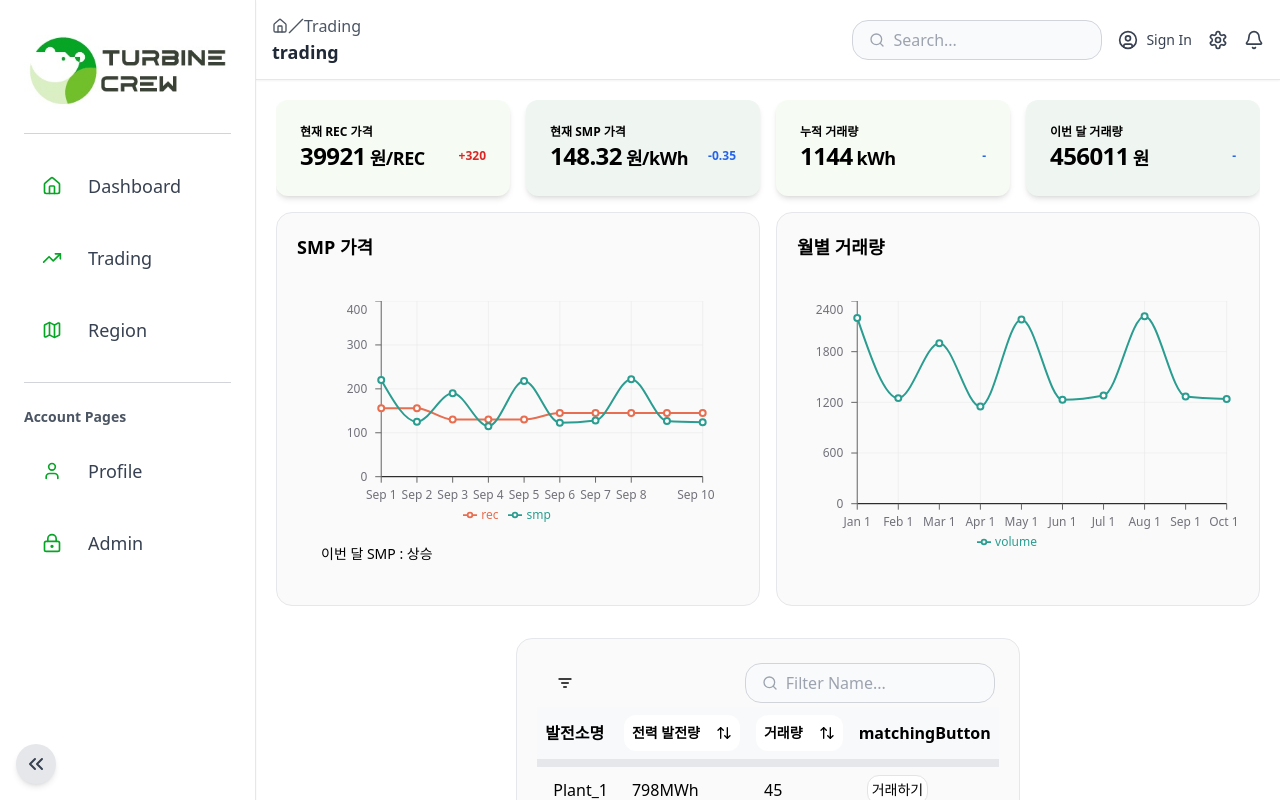
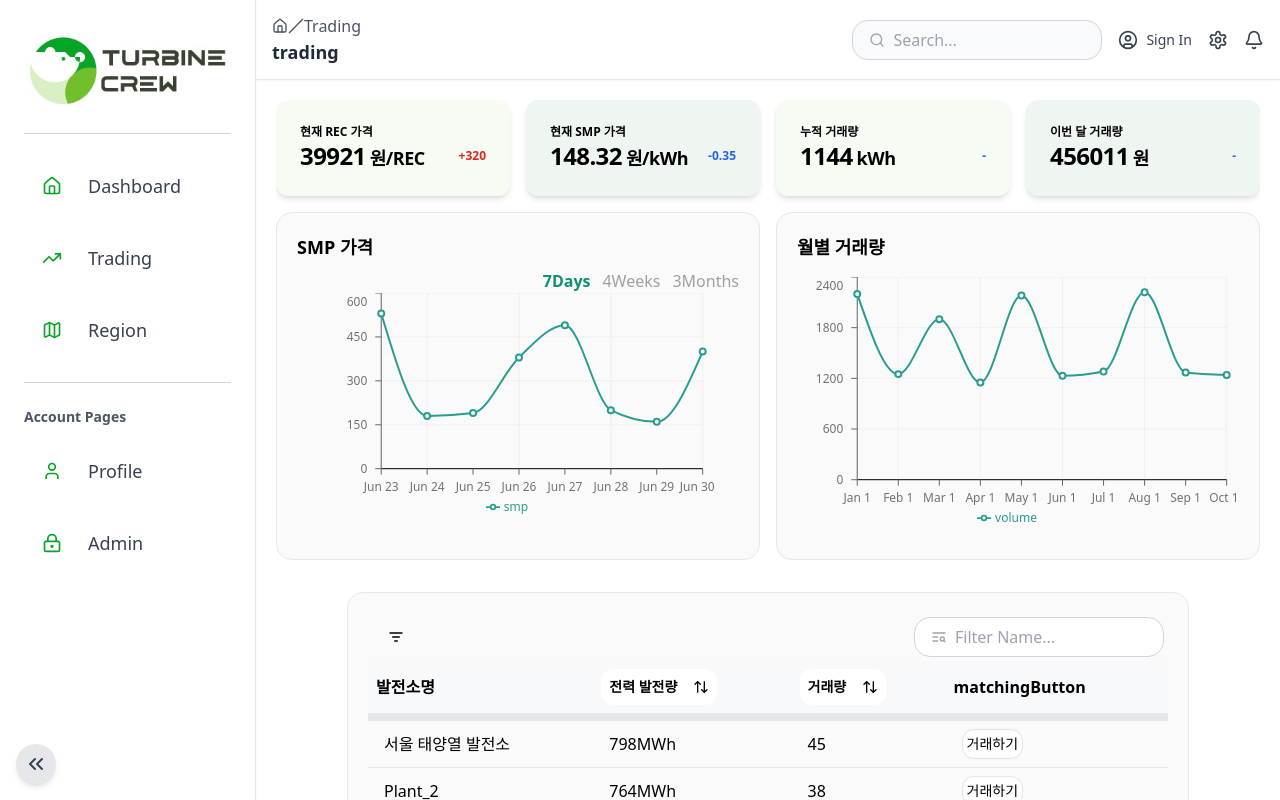
Before and after one commit to turbinecrew/turbin_electrical, a Next.js app: page /trading in a window 1280 px wide. Shown: the top 800 px of the page. Built offline with nearby package versions, Linux system fonts and the light colour scheme.

Commit message:
🎨 : smp 차트 디자인

```diff
--- a/src/app/(main)/trading/page.tsx
+++ b/src/app/(main)/trading/page.tsx
@@ -72,12 +72,12 @@ export default function Trading() {
 					</div>
 					<div className="grid grid-cols-2 gap-4">
 						<TitleCard title="SMP 가격">
-							<div className="pt-10">
+							<div className="pt-2">
 								<LineComponent />
 							</div>
 						</TitleCard>
 						<TitleCard title="월별 거래량">
-							<div className="pt-10">
+							<div className="pt-4">
 								<VolumeChart />
 							</div>
 						</TitleCard>
--- a/src/features/realtime/components/chart/SMP-REC-line-chart/index.tsx
+++ b/src/features/realtime/components/chart/SMP-REC-line-chart/index.tsx
@@ -21,17 +21,55 @@ import {
 
 import { getChartConfig } from "./data"
 import { chartData } from "./mock"
+import React from "react"
+import Button from "@/common/components/button"
 
 export function LineComponent() {
 	const chartConfig = getChartConfig()
+	const [timeRange, setTimeRange] = React.useState("7d")
+
+	const filteredData = chartData.filter((item) => {
+		const date = new Date(item.date)
+		const referenceDate = new Date("2024-06-30")
+		let daysToSubtract = 90
+		if (timeRange === "30d") {
+			daysToSubtract = 30
+		} else if (timeRange === "7d") {
+			daysToSubtract = 7
+		}
+		const startDate = new Date(referenceDate)
+		startDate.setDate(startDate.getDate() - daysToSubtract)
+		return date >= startDate
+	})
+
+	const timeRangeOptions = [
+		{ value: "7d", label: "7Days" },
+		{ value: "30d", label: "4Weeks" },
+		{ value: "90d", label: "3Months" },
+	]
 
 	return (
 		<div>
+			<div className="flex items-center justify-end gap-3">
+				{timeRangeOptions.map((option) => (
+					<button
+						key={option.value}
+						className={`${
+							timeRange === option.value
+								? "font-bold text-[#0D9172]"
+								: "font-thin text-[#9FA0A0]"
+						}`}
+						onClick={() => setTimeRange(option.value)}
+					>
+						{option.label}
+					</button>
+				))}
+			</div>
 			<CardContent>
 				<ChartContainer config={chartConfig}>
 					<LineChart
 						accessibilityLayer
-						data={chartData}
+						data={filteredData}
 						margin={{
 							left: 0,
 							right: 12,
@@ -51,19 +89,9 @@ export function LineComponent() {
 								})
 							}}
 						/>
-						<YAxis
-							tickLine={true}
-							axisLine={true}
-							tickMargin={8}
-							ticks={[0, 100, 200, 300, 400]}
-						/>
+						<YAxis tickLine={true} axisLine={true} tickMargin={8} />
 						<ChartTooltip cursor={false} content={<ChartTooltipContent />} />
-						<Line
-							dataKey="rec"
-							type="monotone"
-							stroke="var(--color-rec)"
-							strokeWidth={2}
-						/>
+
 						<Line
 							dataKey="smp"
 							type="monotone"
@@ -76,15 +104,13 @@ export function LineComponent() {
 					</LineChart>
 				</ChartContainer>
 			</CardContent>
-			<CardFooter>
+			{/* <CardFooter>
 				<div className="flex w-full items-start gap-2 text-sm">
 					<div className="grid gap-2">
-						<div className="flex items-center gap-2 font-medium leading-none">
-							이번 달 SMP : 상승
-						</div>
+						<div className="flex items-center gap-2 font-medium leading-none"></div>
 					</div>
 				</div>
-			</CardFooter>
+			</CardFooter> */}
 		</div>
 	)
 }
--- a/src/features/realtime/components/chart/SMP-REC-line-chart/mock.ts
+++ b/src/features/realtime/components/chart/SMP-REC-line-chart/mock.ts
@@ -1,12 +1,93 @@
 export const chartData = [
-	{ date: "2024-09-01", smp: 220, rec: 156 },
-	{ date: "2024-09-02", smp: 125, rec: 156 },
-	{ date: "2024-09-03", smp: 190, rec: 130 },
-	{ date: "2024-09-04", smp: 115, rec: 130 },
-	{ date: "2024-09-05", smp: 218, rec: 130 },
-	{ date: "2024-09-06", smp: 123, rec: 145 },
-	{ date: "2024-09-07", smp: 128, rec: 145 },
-	{ date: "2024-09-08", smp: 222, rec: 145 },
-	{ date: "2024-09-09", smp: 127, rec: 145 },
-	{ date: "2024-09-10", smp: 124, rec: 145 },
+	{ date: "2024-04-01", smp: 150 },
+	{ date: "2024-04-02", smp: 180 },
+	{ date: "2024-04-03", smp: 120 },
+	{ date: "2024-04-04", smp: 260 },
+	{ date: "2024-04-05", smp: 290 },
+	{ date: "2024-04-06", smp: 340 },
+	{ date: "2024-04-07", smp: 180 },
+	{ date: "2024-04-08", smp: 320 },
+	{ date: "2024-04-09", smp: 110 },
+	{ date: "2024-04-10", smp: 190 },
+	{ date: "2024-04-11", smp: 350 },
+	{ date: "2024-04-12", smp: 210 },
+	{ date: "2024-04-13", smp: 380 },
+	{ date: "2024-04-14", smp: 220 },
+	{ date: "2024-04-15", smp: 170 },
+	{ date: "2024-04-16", smp: 190 },
+	{ date: "2024-04-17", smp: 360 },
+	{ date: "2024-04-18", smp: 410 },
+	{ date: "2024-04-19", smp: 180 },
+	{ date: "2024-04-20", smp: 150 },
+	{ date: "2024-04-21", smp: 200 },
+	{ date: "2024-04-22", smp: 170 },
+	{ date: "2024-04-23", smp: 230 },
+	{ date: "2024-04-24", smp: 290 },
+	{ date: "2024-04-25", smp: 250 },
+	{ date: "2024-04-26", smp: 130 },
+	{ date: "2024-04-27", smp: 420 },
+	{ date: "2024-04-28", smp: 180 },
+	{ date: "2024-04-29", smp: 240 },
+	{ date: "2024-04-30", smp: 380 },
+	{ date: "2024-05-01", smp: 220 },
+	{ date: "2024-05-02", smp: 310 },
+	{ date: "2024-05-03", smp: 190 },
+	{ date: "2024-05-04", smp: 420 },
+	{ date: "2024-05-05", smp: 390 },
+	{ date: "2024-05-06", smp: 520 },
+	{ date: "2024-05-07", smp: 300 },
+	{ date: "2024-05-08", smp: 210 },
+	{ date: "2024-05-09", smp: 180 },
+	{ date: "2024-05-10", smp: 330 },
+	{ date: "2024-05-11", smp: 270 },
+	{ date: "2024-05-12", smp: 240 },
+	{ date: "2024-05-13", smp: 160 },
+	{ date: "2024-05-14", smp: 490 },
+	{ date: "2024-05-15", smp: 380 },
+	{ date: "2024-05-16", smp: 400 },
+	{ date: "2024-05-17", smp: 420 },
+	{ date: "2024-05-18", smp: 350 },
+	{ date: "2024-05-19", smp: 180 },
+	{ date: "2024-05-20", smp: 230 },
+	{ date: "2024-05-21", smp: 140 },
+	{ date: "2024-05-22", smp: 120 },
+	{ date: "2024-05-23", smp: 290 },
+	{ date: "2024-05-24", smp: 220 },
+	{ date: "2024-05-25", smp: 250 },
+	{ date: "2024-05-26", smp: 170 },
+	{ date: "2024-05-27", smp: 460 },
+	{ date: "2024-05-28", smp: 190 },
+	{ date: "2024-05-29", smp: 130 },
+	{ date: "2024-05-30", smp: 280 },
+	{ date: "2024-05-31", smp: 230 },
+	{ date: "2024-06-01", smp: 200 },
+	{ date: "2024-06-02", smp: 410 },
+	{ date: "2024-06-03", smp: 160 },
+	{ date: "2024-06-04", smp: 380 },
+	{ date: "2024-06-05", smp: 140 },
+	{ date: "2024-06-06", smp: 250 },
+	{ date: "2024-06-07", smp: 370 },
+	{ date: "2024-06-08", smp: 320 },
+	{ date: "2024-06-09", smp: 480 },
+	{ date: "2024-06-10", smp: 200 },
+	{ date: "2024-06-11", smp: 150 },
+	{ date: "2024-06-12", smp: 420 },
+	{ date: "2024-06-13", smp: 130 },
+	{ date: "2024-06-14", smp: 380 },
+	{ date: "2024-06-15", smp: 350 },
+	{ date: "2024-06-16", smp: 310 },
+	{ date: "2024-06-17", smp: 520 },
+	{ date: "2024-06-18", smp: 170 },
+	{ date: "2024-06-19", smp: 290 },
+	{ date: "2024-06-20", smp: 450 },
+	{ date: "2024-06-21", smp: 210 },
+	{ date: "2024-06-22", smp: 270 },
+	{ date: "2024-06-23", smp: 530 },
+	{ date: "2024-06-24", smp: 180 },
+	{ date: "2024-06-25", smp: 190 },
+	{ date: "2024-06-26", smp: 380 },
+	{ date: "2024-06-27", smp: 490 },
+	{ date: "2024-06-28", smp: 200 },
+	{ date: "2024-06-29", smp: 160 },
+	{ date: "2024-06-30", smp: 400 },
 ]
--- a/src/features/realtime/components/realtime-trading-table/Tcolumn.tsx
+++ b/src/features/realtime/components/realtime-trading-table/Tcolumn.tsx
@@ -54,10 +54,6 @@ export const columns: ColumnDef<TradingTablePT>[] = [
 	{
 		accessorKey: "matchingButton",
 		header: "matchingButton",
-		cell: (params) => (
-			<strong>
-				<Button>거래하기</Button>
-			</strong>
-		),
+		cell: (params) => <Button>거래하기</Button>,
 	},
 ]
--- a/src/features/realtime/components/realtime-trading-table/data-table.tsx
+++ b/src/features/realtime/components/realtime-trading-table/data-table.tsx
@@ -1,6 +1,5 @@
 "use client"
 import {
-	createColumnHelper,
 	SortingState,
 	getCoreRowModel,
 	getSortedRowModel,
@@ -9,19 +8,18 @@ import {
 	flexRender,
 } from "@tanstack/react-table"
 import React, { useState } from "react"
-// Define your row shape
 
 import Button from "@/common/components/button"
 import { ColumnDef } from "@tanstack/react-table"
-import { ArrowUpDown, ChevronDown, ListFilter, Search } from "lucide-react"
+import { ChevronDown, ListFilter, TextSearch } from "lucide-react"
 import { TradingTablePT } from "./Tcolumn"
-type props = {
+type TradingTableComponentPT = {
 	columns: ColumnDef<TradingTablePT>[]
 	data: TradingTablePT[]
 }
-export function TradingTable({ columns, data }: props) {
+export function TradingTable({ columns, data }: TradingTableComponentPT) {
 	const [sorting, setSorting] = React.useState<SortingState>([])
-	const [isCheck, setCheck] = useState(false)
+	const [isToggle, setToggle] = useState(false)
 
 	const table = useReactTable({
 		columns,
@@ -37,29 +35,31 @@ export function TradingTable({ columns, data }: props) {
 	})
 
 	return (
-		<div className="w-full">
+		<div className="w-[800px]">
 			<div className="m-1 flex justify-between">
 				<div className="ml-4 flex items-center justify-start">
 					<button
 						onClick={() => {
-							// setCheck로 state값을 변경해주자.
-							// e로 상태값을 받아왔다. 클릭시 상태값은 !상태값이므로 값이 반전된다 false -> true
-							setCheck((e) => !e)
+							setToggle((e) => !e)
 						}}
+						className="transition duration-300"
 					>
-						{isCheck ? (
-							<div className="">
-								<ListFilter color="#6e6e6e" size={16} />
-							</div>
+						{isToggle ? (
+							<ListFilter color="#6e6e6e" size={16} />
 						) : (
 							<ListFilter size={16} />
 						)}
 					</button>
-					{isCheck && <ChevronDown />}
+					{isToggle && (
+						<div className="ransition-opacity flex flex-row gap-1 duration-500">
+							<ChevronDown />
+							필터메뉴
+						</div>
+					)}
 				</div>
 
-				<div className="flex h-10 items-center rounded-2xl border border-gray-300 bg-gray-50 px-4 focus-within:border-tbGreen">
-					<Search className="text-gray-400" size={16} />
+				<div className="flex h-10 items-center rounded-2xl border border-gray-300 bg-white px-4 focus-within:border-tbGreen">
+					<TextSearch className="text-gray-400" size={16} />
 					<input
 						placeholder="Filter Name..."
 						value={
--- a/src/features/realtime/components/realtime-trading-table/data.ts
+++ b/src/features/realtime/components/realtime-trading-table/data.ts
@@ -4,7 +4,7 @@ export function getData(): TradingTablePT[] {
 	return [
 		{
 			id: "id_1",
-			plantName: "Plant_1",
+			plantName: "서울 태양열 발전소",
 			volume: 798,
 			bidNumbers: 45,
 			matchingButton: { label: "Match", action: "match_1" },
```
